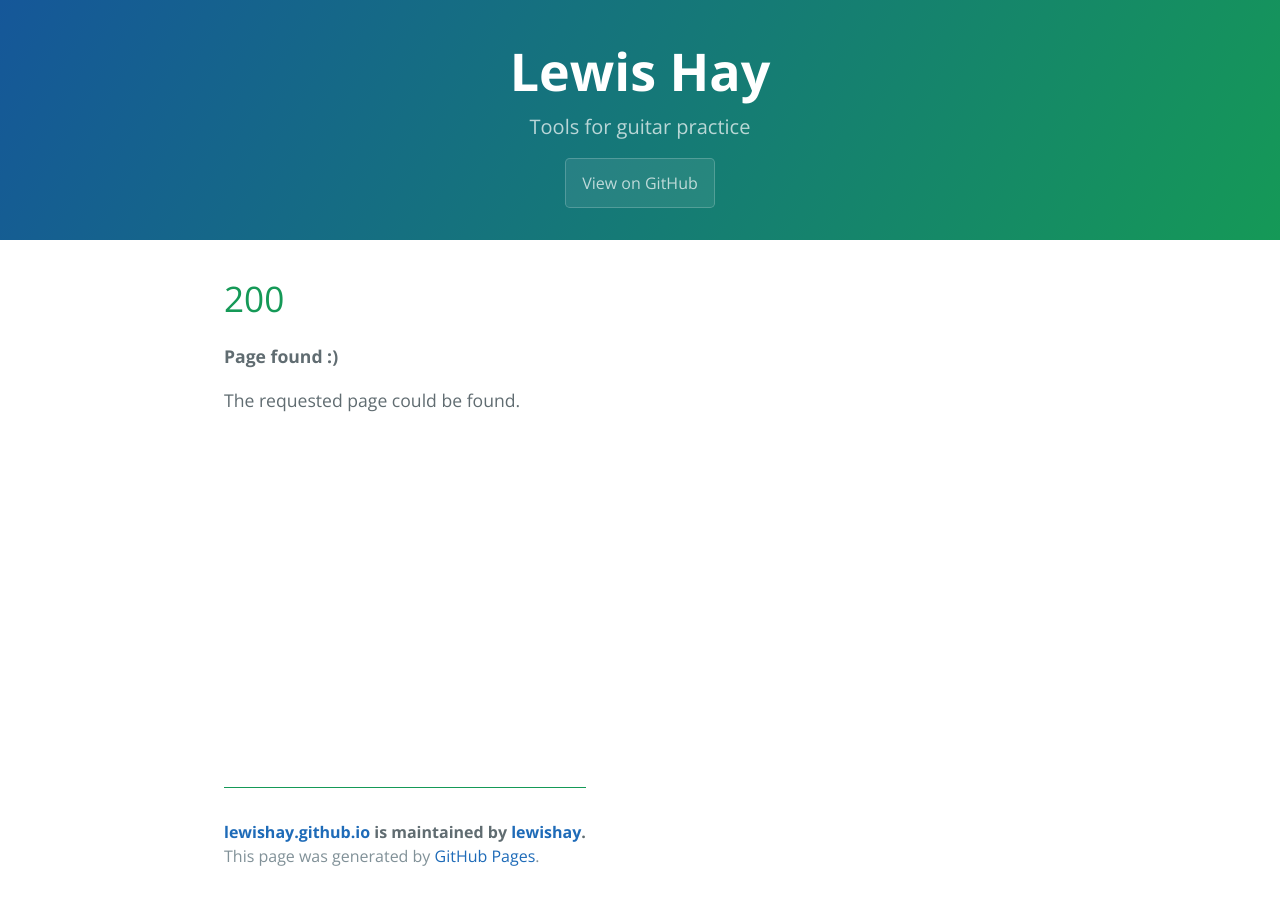
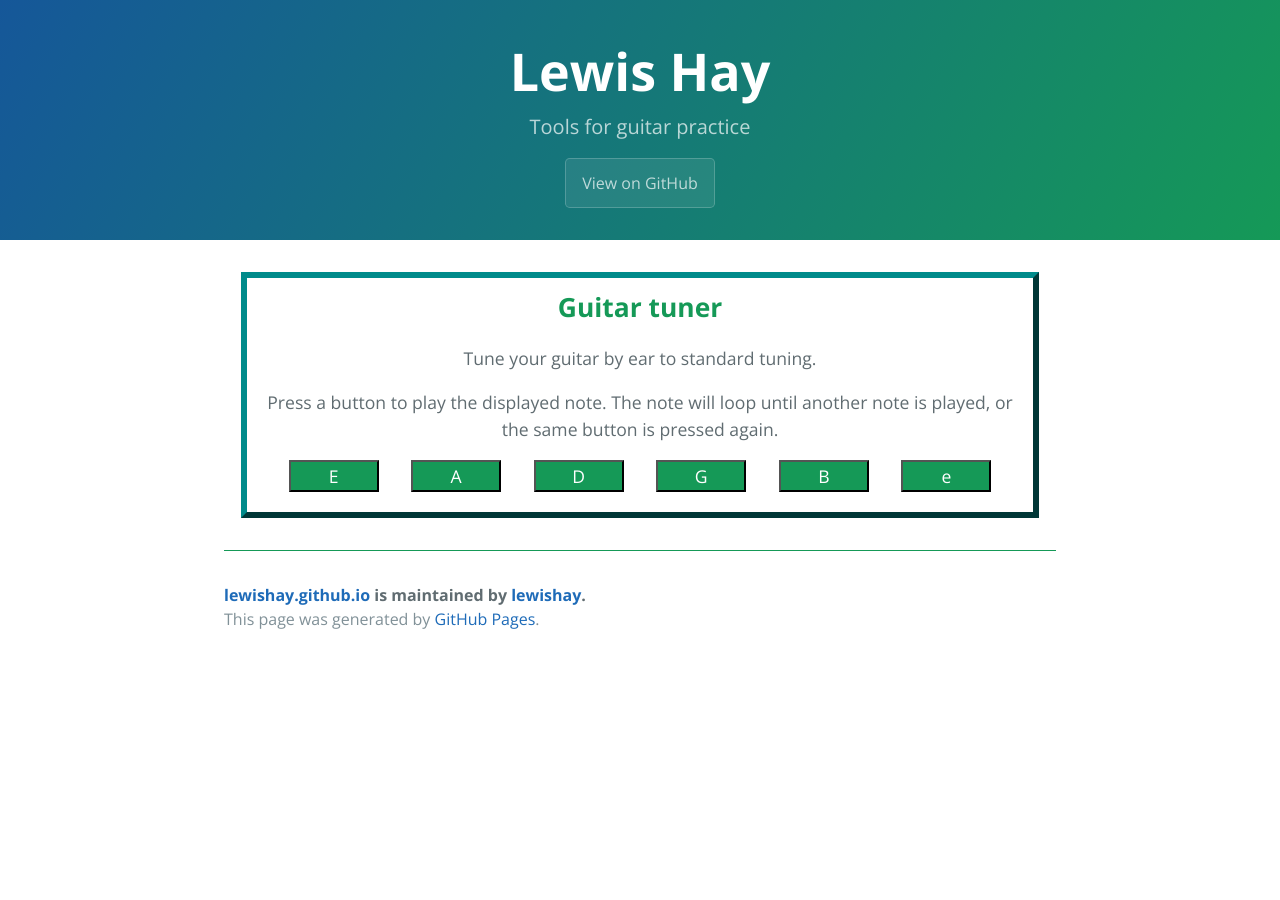
Before and after one commit to lewishay/lewishay.github.io, a Jekyll site: the page built from index.html, in a window 1280 px wide. Built offline with Jekyll 4.4.1, drawn with Linux system fonts in a browser that asks for light colours.

Commit message:
Implemented basic guitar tuner

```diff
--- a/_config.yml
+++ b/_config.yml
@@ -30,15 +30,7 @@ theme: jekyll-theme-cayman
 #
 # Excluded items can be processed by explicitly listing the directories or
 # their entries' file path in the `include:` list.
-#
-# exclude:
-#   - .sass-cache/
-#   - .jekyll-cache/
-#   - gemfiles/
-#   - Gemfile
-#   - Gemfile.lock
-#   - node_modules/
-#   - vendor/bundle/
-#   - vendor/cache/
-#   - vendor/gems/
-#   - vendor/ruby/
+
+exclude:
+  - Gemfile
+  - Gemfile.lock
--- a/_layouts/mainTemplate.html
+++ b/_layouts/mainTemplate.html
@@ -21,6 +21,7 @@
     <meta name="viewport" content="width=device-width, initial-scale=1">
     <meta name="theme-color" content="#157878">
     <link rel="stylesheet" href="/assets/css/style.css">
+    <script src="/assets/js/tuner.js"></script>
   </head>
   <body>
     <section class="page-header">
--- /dev/null
+++ b/_sass/tuner.scss
@@ -0,0 +1,47 @@
+.tuner-container {
+  position : relative;
+  width : 96%;
+  margin : auto;
+  text-align: center;
+  padding: 10px;
+  border: 6px outset darkcyan;
+  font-size: 100%;
+  background-attachment: scroll;
+  background-image: none;
+  background-origin: padding-box;
+  background-clip: padding-box;
+  user-select: none;
+  cursor: default;
+  transform-origin: 0px 0px 0px;
+  left: 0px;
+  top: 0px;
+  box-shadow: none;
+  display: block;
+  overflow: visible;
+}
+
+.button-container {
+  display: flex;
+  justify-content: space-between;
+  position: bottom;
+  margin-left: 2vw;
+  margin-right: 2vw;
+  margin-bottom: 10px;
+}
+
+.note-button {
+  width: 90px;
+  margin-left: 0.5vw;
+  margin-right: 0.5vw;
+  background-color: #159957;
+  color: white;
+  border: 2px outset black;
+}
+
+.note-button.select {
+  background-color: #38a2ba;
+}
+
+.note-button:focus {
+  outline: 1px double black;
+}
--- a/assets/css/style.css
+++ b/assets/css/style.scss
@@ -1,6 +1,10 @@
+---
+---
 /*! normalize.css v3.0.2 | MIT License | git.io/normalize */
 /** 1. Set default font family to sans-serif. 2. Prevent iOS text size adjust after orientation change, without disabling user zoom. */
 @import url("https://fonts.googleapis.com/css?family=Open+Sans:400,700");
+@import "tuner";
+
 html { font-family: sans-serif; /* 1 */ -ms-text-size-adjust: 100%; /* 2 */ -webkit-text-size-adjust: 100%; /* 2 */ }
 
 /** Remove default margin. */
@@ -287,7 +291,7 @@ a:hover { text-decoration: underline; }
 @media screen and (min-width: 42em) and (max-width: 64em) { .main-content { padding: 2rem 4rem; font-size: 1.1rem; } }
 @media screen and (max-width: 42em) { .main-content { padding: 2rem 1rem; font-size: 1rem; } }
 .main-content img { max-width: 100%; }
-.main-content h1, .main-content h2, .main-content h3, .main-content h4, .main-content h5, .main-content h6 { margin-top: 2rem; margin-bottom: 1rem; font-weight: normal; color: #159957; }
+.main-content h1, .main-content h2, .main-content h3, .main-content h4, .main-content h5, .main-content h6 { margin-top: 2rem; margin-bottom: 1rem; font-weight: bold; color: #159957; }
 .main-content p { margin-bottom: 1em; }
 .main-content code { padding: 2px 4px; font-family: Consolas, "Liberation Mono", Menlo, Courier, monospace; font-size: 0.9rem; color: #567482; background-color: #f3f6fa; border-radius: 0.3rem; }
 .main-content pre { padding: 0.8rem; margin-top: 0; margin-bottom: 1rem; font: 1rem Consolas, "Liberation Mono", Menlo, Courier, monospace; color: #567482; word-wrap: normal; background-color: #f3f6fa; border: solid 1px #dce6f0; border-radius: 0.3rem; }
@@ -309,7 +313,7 @@ a:hover { text-decoration: underline; }
 .main-content dl dd { padding: 0; margin-bottom: 1rem; }
 .main-content hr { height: 2px; padding: 0; margin: 1rem 0; background-color: #eff0f1; border: 0; }
 
-.site-footer { position: absolute; bottom: 0; padding-top: 2rem; margin-top: 2rem; border-top: solid 1px #159957; margin-bottom: 2rem; }
+.site-footer { padding-top: 2rem; margin-top: 2rem; border-top: solid 1px #159957; margin-bottom: 2rem; }
 @media screen and (min-width: 64em) { .site-footer { font-size: 1rem; } }
 @media screen and (min-width: 42em) and (max-width: 64em) { .site-footer { font-size: 1rem; } }
 @media screen and (max-width: 42em) { .site-footer { font-size: 0.9rem; } }
--- /dev/null
+++ b/assets/js/tuner.js
@@ -0,0 +1,16 @@
+function playNote(note) {
+  var audio = document.getElementById("note-" + note);
+  var selectedButton = document.getElementById("button-" + note);
+  if(audio.paused) {
+    var sounds = document.getElementsByTagName("audio");
+    for(i = 0; i < sounds.length; i++) sounds[i].pause();
+    var buttons = document.getElementsByClassName("note-button");
+    for(i = 0; i < buttons.length; i++) buttons[i].classList.remove("select");
+    selectedButton.classList.add("select");
+    audio.currentTime = 0;
+    audio.play();
+  } else {
+    selectedButton.classList.remove("select");
+    audio.pause();
+  }
+}
--- a/index.html
+++ b/index.html
@@ -1,8 +1,22 @@
 ---
 layout: mainTemplate
 ---
-<div>
-  <h1>200</h1>
-  <p><strong>Page found :)</strong></p>
-  <p>The requested page could be found.</p>
+<div class="tuner-container">
+  <h2>Guitar tuner</h2>
+  <p>Tune your guitar by ear to standard tuning.</p>
+  <p>Press a button to play the displayed note. The note will loop until another note is played, or the same button is pressed again.</p>
+  <div class="button-container">
+    <button id="button-E2" class="note-button" onclick="playNote('E2')">E</button>
+    <audio id="note-E2" type="audio/mpeg" src="/assets/audio/note-E2.mp3" loop></audio>
+    <button id="button-A" class="note-button" onclick="playNote('A')">A</button>
+    <audio id="note-A" type="audio/mpeg" src="/assets/audio/note-A.mp3" loop></audio>
+    <button id="button-D" class="note-button" onclick="playNote('D')">D</button>
+    <audio id="note-D" type="audio/mpeg" src="/assets/audio/note-D.mp3" loop></audio>
+    <button id="button-G" class="note-button" onclick="playNote('G')">G</button>
+    <audio id="note-G" type="audio/mpeg" src="/assets/audio/note-G.mp3" loop></audio>
+    <button id="button-B" class="note-button" onclick="playNote('B')">B</button>
+    <audio id="note-B" type="audio/mpeg" src="/assets/audio/note-B.mp3" loop></audio>
+    <button id="button-E4" class="note-button" onclick="playNote('E4')">e</button>
+    <audio id="note-E4" type="audio/mpeg" src="/assets/audio/note-E4.mp3" loop></audio>
+  </div>
 </div>
```
Also changed, not shown: 6 other files.
